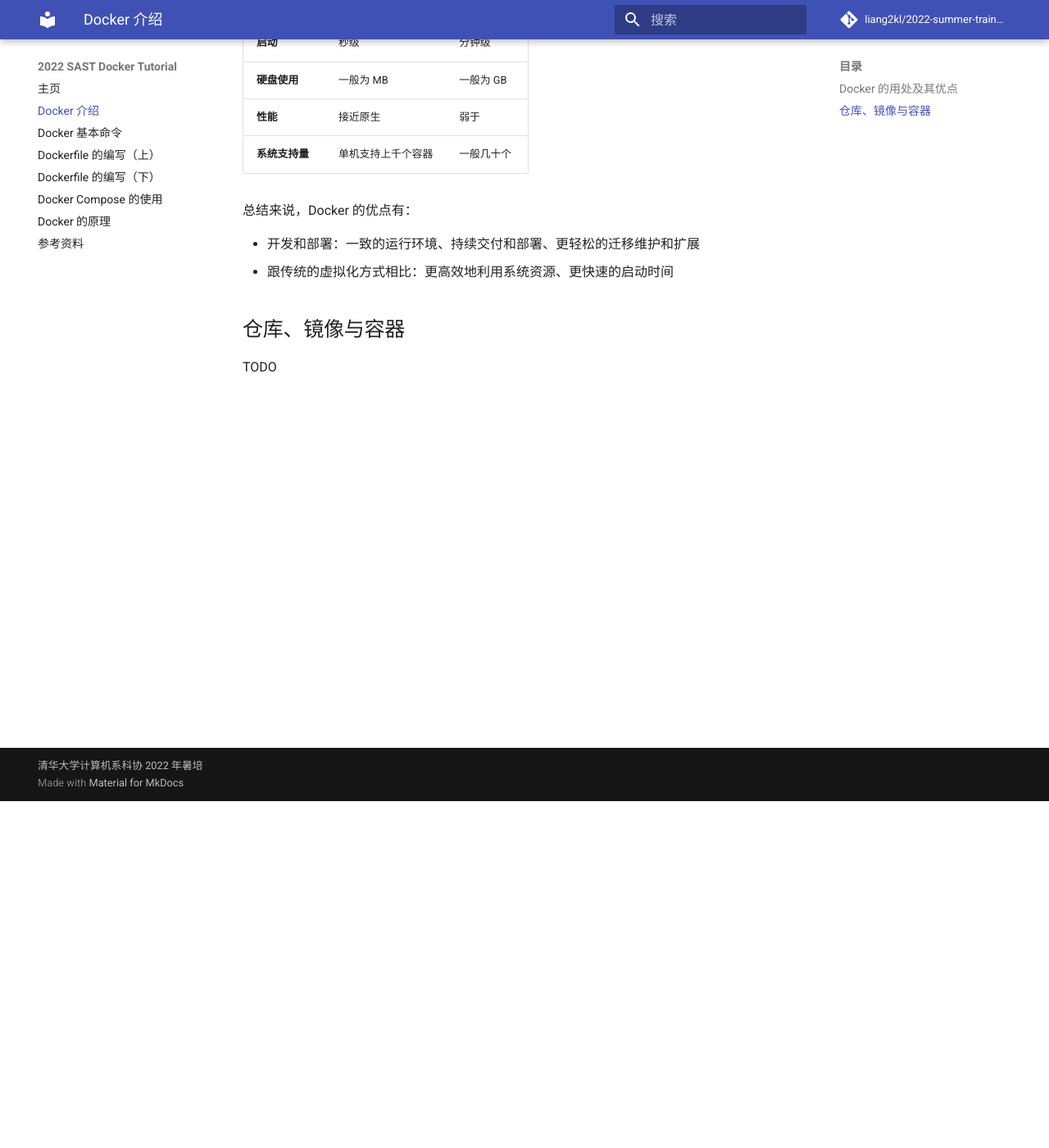
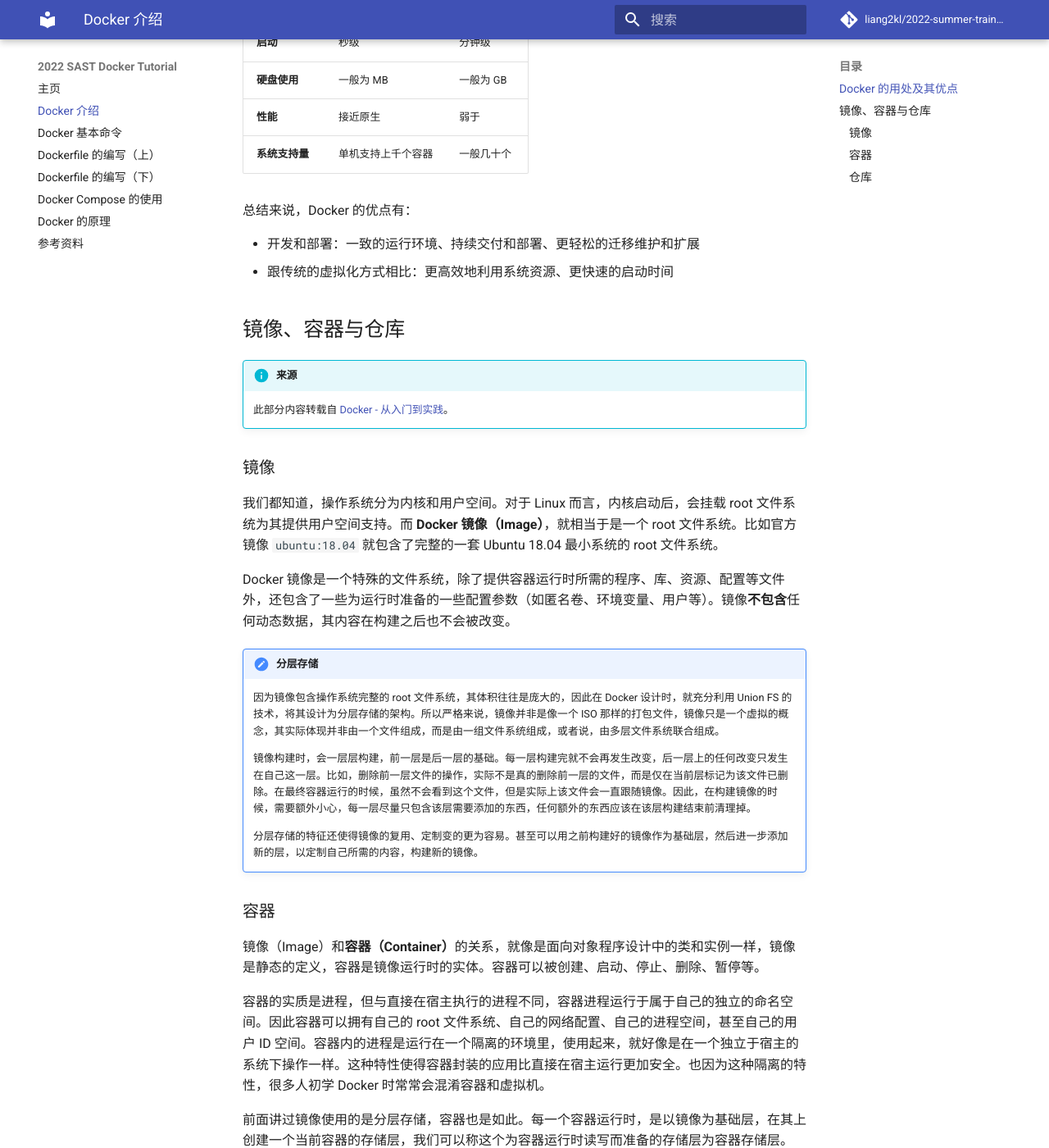
Before and after one commit to liang2kl/2022-summer-training-docker-tutorial, an MkDocs documentation site: the page built from docs/introduction.md, in a window 1280 px wide and 1400 px high, scrolled down 423 px. Shown: the whole window at 82% size. Built offline with MkDocs 1.6.1 and Material for MkDocs 9.7.7, drawn with Linux system fonts in a browser that asks for light colours; comment, search, counter and statistics services are not loaded; some of the changed text lies outside the part shown.

Commit message:
Update intro and docker compose

```diff
--- a/docs/introduction.md
+++ b/docs/introduction.md
@@ -22,6 +22,42 @@
 - 开发和部署：一致的运行环境、持续交付和部署、更轻松的迁移维护和扩展
 - 跟传统的虚拟化方式相比：更高效地利用系统资源、更快速的启动时间
 
-## 仓库、镜像与容器
+## 镜像、容器与仓库
 
-TODO
+!!! info "来源"
+    此部分内容转载自 [Docker - 从入门到实践](https://yeasy.gitbook.io/docker_practice/basic_concept)。
+
+### 镜像
+
+我们都知道，操作系统分为内核和用户空间。对于 Linux 而言，内核启动后，会挂载 root 文件系统为其提供用户空间支持。而 **Docker 镜像（Image）**，就相当于是一个 root 文件系统。比如官方镜像 `ubuntu:18.04` 就包含了完整的一套 Ubuntu 18.04 最小系统的 root 文件系统。
+
+Docker 镜像是一个特殊的文件系统，除了提供容器运行时所需的程序、库、资源、配置等文件外，还包含了一些为运行时准备的一些配置参数（如匿名卷、环境变量、用户等）。镜像**不包含**任何动态数据，其内容在构建之后也不会被改变。
+
+!!! note "分层存储"
+    因为镜像包含操作系统完整的 root 文件系统，其体积往往是庞大的，因此在 Docker 设计时，就充分利用 Union FS 的技术，将其设计为分层存储的架构。所以严格来说，镜像并非是像一个 ISO 那样的打包文件，镜像只是一个虚拟的概念，其实际体现并非由一个文件组成，而是由一组文件系统组成，或者说，由多层文件系统联合组成。
+
+    镜像构建时，会一层层构建，前一层是后一层的基础。每一层构建完就不会再发生改变，后一层上的任何改变只发生在自己这一层。比如，删除前一层文件的操作，实际不是真的删除前一层的文件，而是仅在当前层标记为该文件已删除。在最终容器运行的时候，虽然不会看到这个文件，但是实际上该文件会一直跟随镜像。因此，在构建镜像的时候，需要额外小心，每一层尽量只包含该层需要添加的东西，任何额外的东西应该在该层构建结束前清理掉。
+
+    分层存储的特征还使得镜像的复用、定制变的更为容易。甚至可以用之前构建好的镜像作为基础层，然后进一步添加新的层，以定制自己所需的内容，构建新的镜像。
+
+### 容器
+
+镜像（Image）和**容器（Container）**的关系，就像是面向对象程序设计中的类和实例一样，镜像是静态的定义，容器是镜像运行时的实体。容器可以被创建、启动、停止、删除、暂停等。
+
+容器的实质是进程，但与直接在宿主执行的进程不同，容器进程运行于属于自己的独立的命名空间。因此容器可以拥有自己的 root 文件系统、自己的网络配置、自己的进程空间，甚至自己的用户 ID 空间。容器内的进程是运行在一个隔离的环境里，使用起来，就好像是在一个独立于宿主的系统下操作一样。这种特性使得容器封装的应用比直接在宿主运行更加安全。也因为这种隔离的特性，很多人初学 Docker 时常常会混淆容器和虚拟机。
+
+前面讲过镜像使用的是分层存储，容器也是如此。每一个容器运行时，是以镜像为基础层，在其上创建一个当前容器的存储层，我们可以称这个为容器运行时读写而准备的存储层为容器存储层。
+
+容器存储层的生存周期和容器一样，容器消亡时，容器存储层也随之消亡。因此，任何保存于容器存储层的信息都会随容器删除而丢失。
+
+### 仓库
+
+镜像构建完成后，可以很容易的在当前宿主机上运行，但是，如果需要在其它服务器上使用这个镜像，我们就需要一个集中的存储、分发镜像的服务，Docker Registry 就是这样的服务。
+
+一个 Docker Registry 中可以包含多个**仓库（Repository）**；每个仓库可以包含多个**标签（Tag）**；每个标签对应一个镜像。
+
+通常，一个仓库会包含同一个软件不同版本的镜像，而标签就常用于对应该软件的各个版本。我们可以通过 `<仓库名>:<标签>` 的格式来指定具体是这个软件哪个版本的镜像。如果不给出标签，将以 `latest` 作为默认标签。
+
+以 Ubuntu 镜像 为例，`ubuntu` 是仓库的名字，其内包含有不同的版本标签，如，`16.04`, `18.04`。我们可以通过 `ubuntu:16.04`，或者 `ubuntu:18.04` 来具体指定所需哪个版本的镜像。如果忽略了标签，比如 `ubuntu`，那将视为 `ubuntu:latest`。
+
+仓库名经常以两段式路径形式出现，比如 `jwilder/nginx-proxy`，前者往往意味着 Docker Registry 多用户环境下的用户名，后者则往往是对应的软件名。但这并非绝对，取决于所使用的具体 Docker Registry 的软件或服务。
```
Also changed, not shown: docker-compose/README.md (deleted, +0 -3 lines), docs/index.md (+10 -1 lines), docs/docker-compose.md (line endings or trailing spaces), 4 other files.
